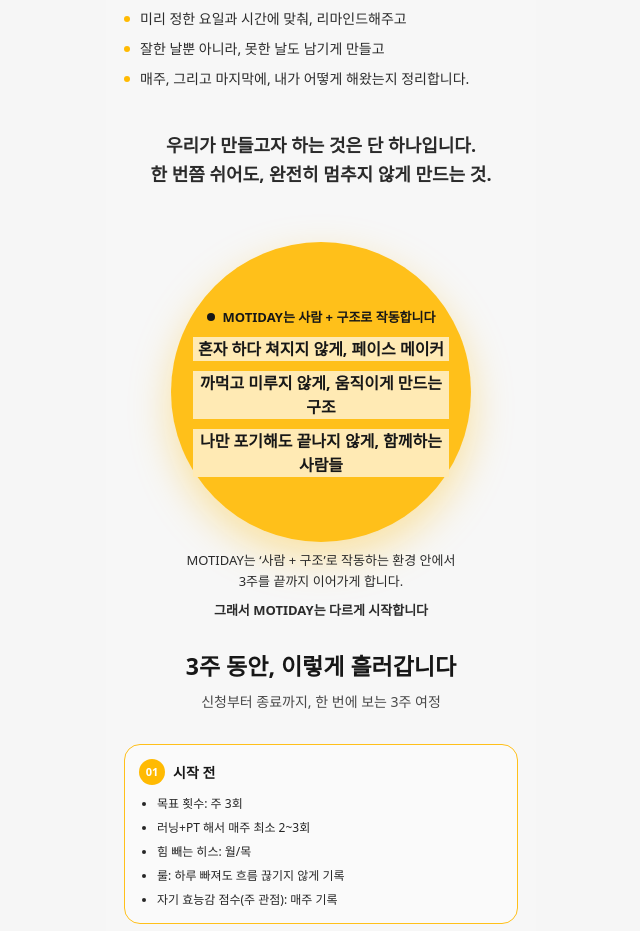
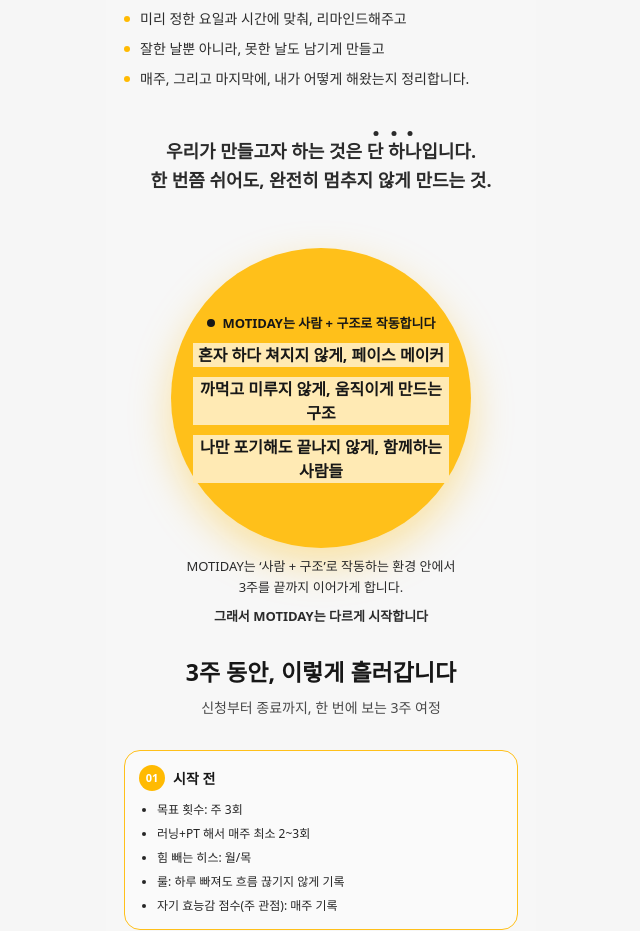
Before and after one commit to MEDILUX-club/Motiday_landing_page, a React (Vite) app: page / in a window 1280 px wide. Shown: the part 1940-2871 px from the top of the page, without its empty margins (319-959 px from the left). Built offline with nearby package versions, Linux system fonts and the light colour scheme; a web font is replaced by a local one.

Commit message:
feat:marker3-dot

```diff
--- a/src/App.css
+++ b/src/App.css
@@ -489,6 +489,25 @@
   color: #2b2b2b;
 }
 
+.dot-underline {
+  position: relative;
+  display: inline-block;
+  padding-top: 6px;
+}
+
+.dot-underline::before {
+  content: '';
+  position: absolute;
+  top: 0;
+  left: 50%;
+  width: 5px;
+  height: 5px;
+  background: #2b2b2b;
+  border-radius: 999px;
+  transform: translateX(-50%);
+  box-shadow: -18px 0 0 #2b2b2b, 16px 0 0 #2b2b2b;
+}
+
 .circle {
   background: transparent;
   display: flex;
--- a/src/App.jsx
+++ b/src/App.jsx
@@ -161,7 +161,7 @@
           <li>매주, 그리고 마지막에, 내가 어떻게 해왔는지 정리합니다.</li>
         </ul>
         <p className="structure-quote">
-          우리가 만들고자 하는 것은 단 하나입니다.
+          우리가 만들고자 하는 것은 <span className="dot-underline">단 하나</span>입니다.
           <br />
           한 번쯤 쉬어도, 완전히 멈추지 않게 만드는 것.
         </p>
```
